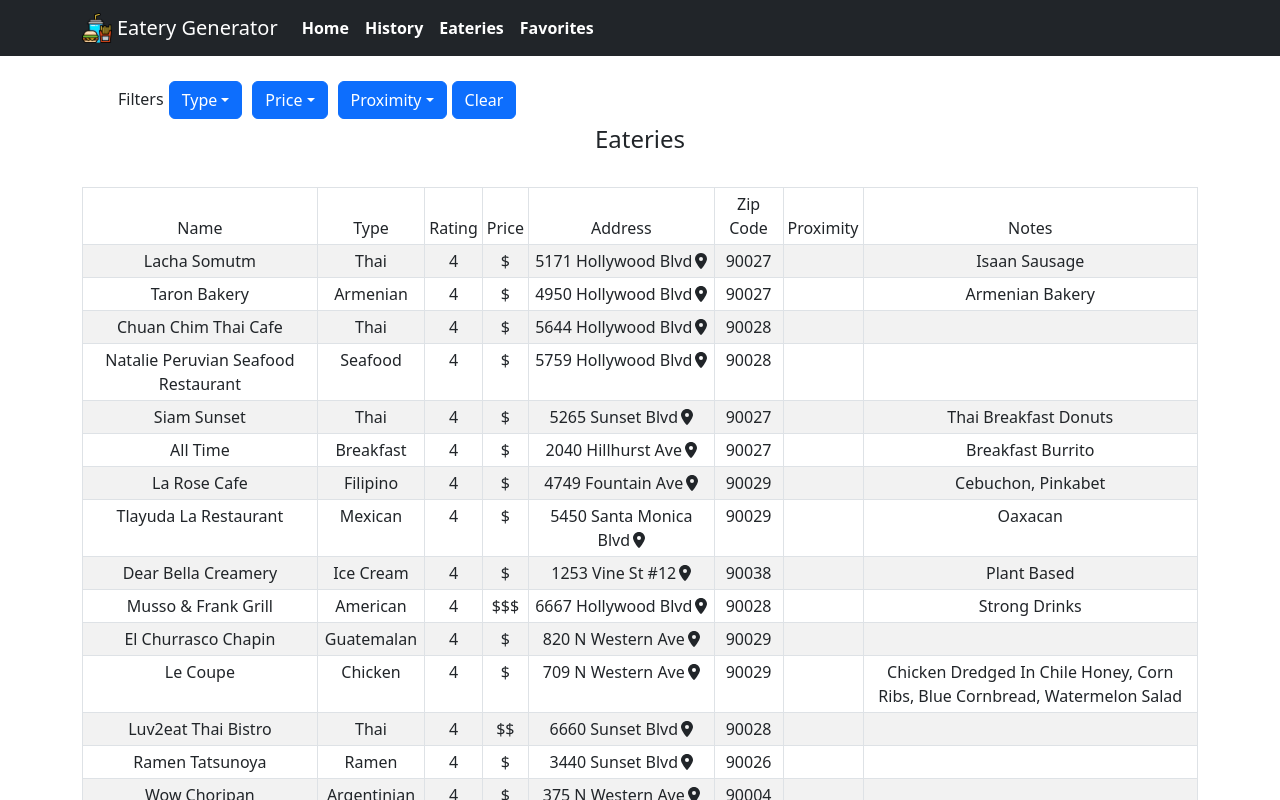
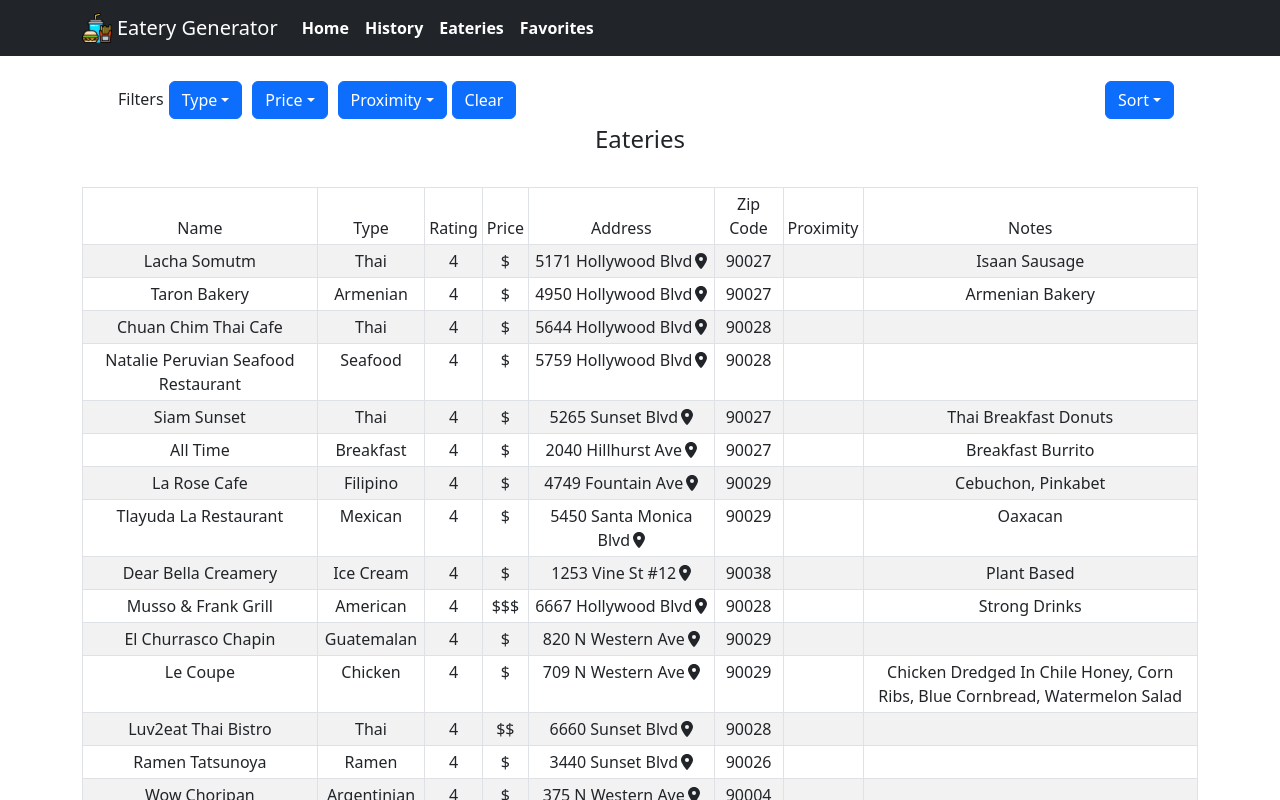
Before and after one commit to ArthurKimGl19/eateryGenerator, a React (Create React App) app: page /eateries in a window 1280 px wide. Shown: the top 800 px of the page. Built offline with nearby package versions, Linux system fonts and the light colour scheme.

Commit message:
Render sort options and update css

```diff
--- a/src/components/Eateries/Eateries.css
+++ b/src/components/Eateries/Eateries.css
@@ -1,5 +1,10 @@
 .eateries-container {
     margin: 25px auto;
+}
+
+.eateries-container .eateries-container-filters-sort {
+    display: flex;
+    justify-content: space-between;
 }
 
 .eateries-table {
--- a/src/components/Eateries/Eateries.js
+++ b/src/components/Eateries/Eateries.js
@@ -1,11 +1,13 @@
 import React from 'react';
 import { Container } from 'react-bootstrap';
 import BTable from 'react-bootstrap/Table';
+import Dropdown from 'react-bootstrap/Dropdown';
 import { useSelector, useDispatch } from 'react-redux';
 import { FontAwesomeIcon } from '@fortawesome/react-fontawesome';
 import { faLocationDot } from '@fortawesome/free-solid-svg-icons';
 
 import Filters from '../Filters/Filters';
+import Sort from '../Sort/Sort';
 import { calculatePrice } from '../../helpers/priceFunctions';
 import { showDirections } from '../../helpers/directionFunctions';
 import { formatEateriesProximity } from '../../redux/features/eateries/eateriesSlice';
@@ -34,8 +36,9 @@ export default function Eateries() {
 
     return (
         <Container className="eateries-container">
-            <Container>
+            <Container className="eateries-container-filters-sort">
                 <Filters eateries={eateries} setEateries={setEateries} initialEateries={data} />
+                <Sort eateries={eateries} setEateries={setEateries} initialEateries={data} />
             </Container>
             <h4>Eateries</h4>
             <BTable striped bordered hover responsive size="sm" className="eateries-table">
--- /dev/null
+++ b/src/components/Sort/Sort.css
@@ -0,0 +1,9 @@
+.sort-container {
+    display: flex;
+    justify-content: flex-end;
+}
+
+.sort-container .sort-asc-option,
+.sort-container .sort-desc-option {
+    text-transform: capitalize;
+}
--- /dev/null
+++ b/src/components/Sort/Sort.js
@@ -0,0 +1,50 @@
+import React from 'react';
+import { Container } from 'react-bootstrap';
+import Dropdown from 'react-bootstrap/Dropdown';
+import DropdownButton from 'react-bootstrap/DropdownButton';
+import PropTypes from 'prop-types';
+import { FontAwesomeIcon } from '@fortawesome/react-fontawesome';
+import { faArrowUp, faArrowDown } from '@fortawesome/free-solid-svg-icons';
+
+import './Sort.css';
+
+export default function Sort({ eateries, setEateries, initialEateries }) {
+    const sortValues = ['name', 'type', 'price', 'zip code', 'notes'].flatMap((i) => [i, i]);
+
+    const createSortOptions = () => {
+        return sortValues.map((item, index) => {
+            //alternate up arrow and bottom arrow for each value
+            if (index % 2 === 0) {
+                const eventKey = item + '_' + 'desc;';
+                return (
+                    <Dropdown.Item key={index} eventKey={eventKey} className="sort-asc-option">
+                        {item} <FontAwesomeIcon icon={faArrowUp} className="sort-asc-icon" />
+                    </Dropdown.Item>
+                );
+            } else {
+                const eventKey = item + '_' + 'asc;';
+                return (
+                    <Dropdown.Item key={index} eventKey={eventKey} className="sort-desc-option">
+                        {item} <FontAwesomeIcon icon={faArrowDown} className="sort-desc-icon" />
+                    </Dropdown.Item>
+                );
+            }
+        });
+    };
+
+    const sortOptions = createSortOptions();
+
+    return (
+        <Container className="sort-container">
+            <DropdownButton id="dropdown-basic-button" title="Sort">
+                {sortOptions}
+            </DropdownButton>
+        </Container>
+    );
+}
+
+Sort.propTypes = {
+    eateries: PropTypes.object.isRequired,
+    setEateries: PropTypes.func.isRequired,
+    initialEateries: PropTypes.object.isRequired
+};
```
